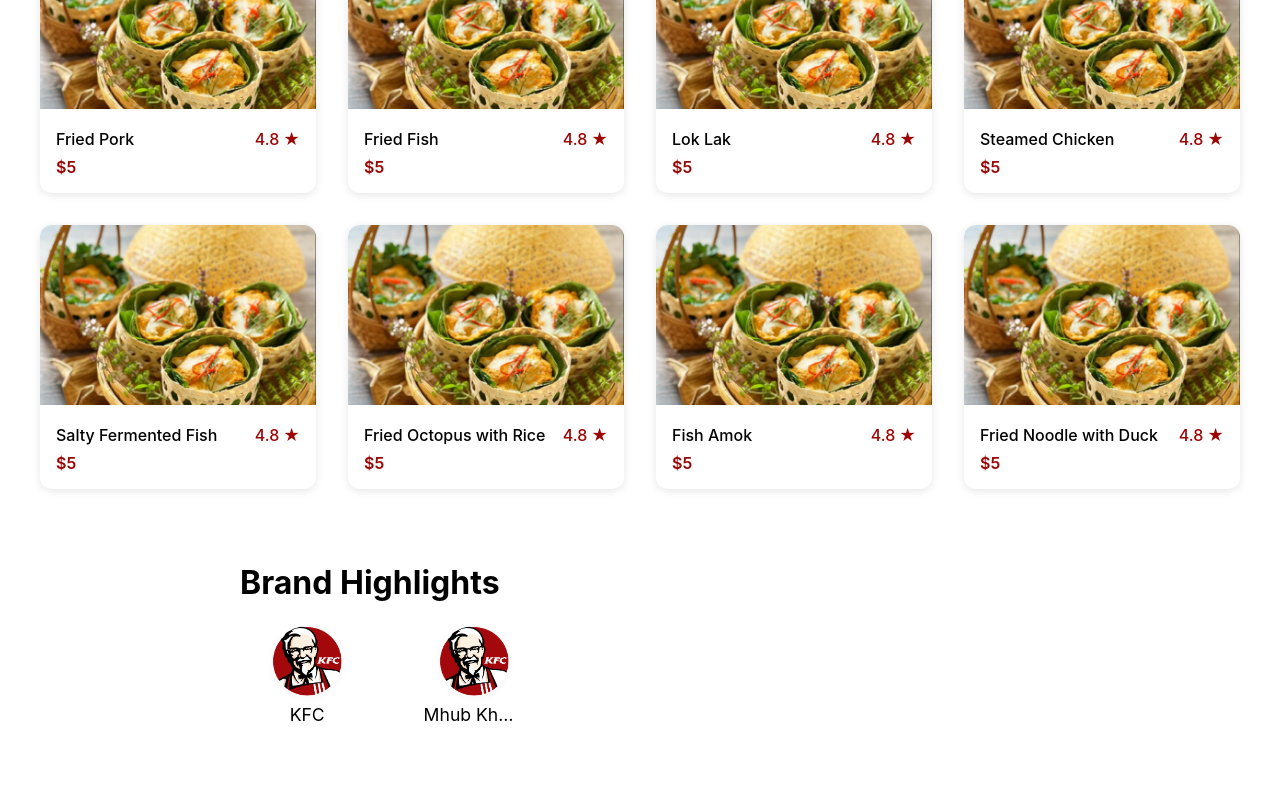
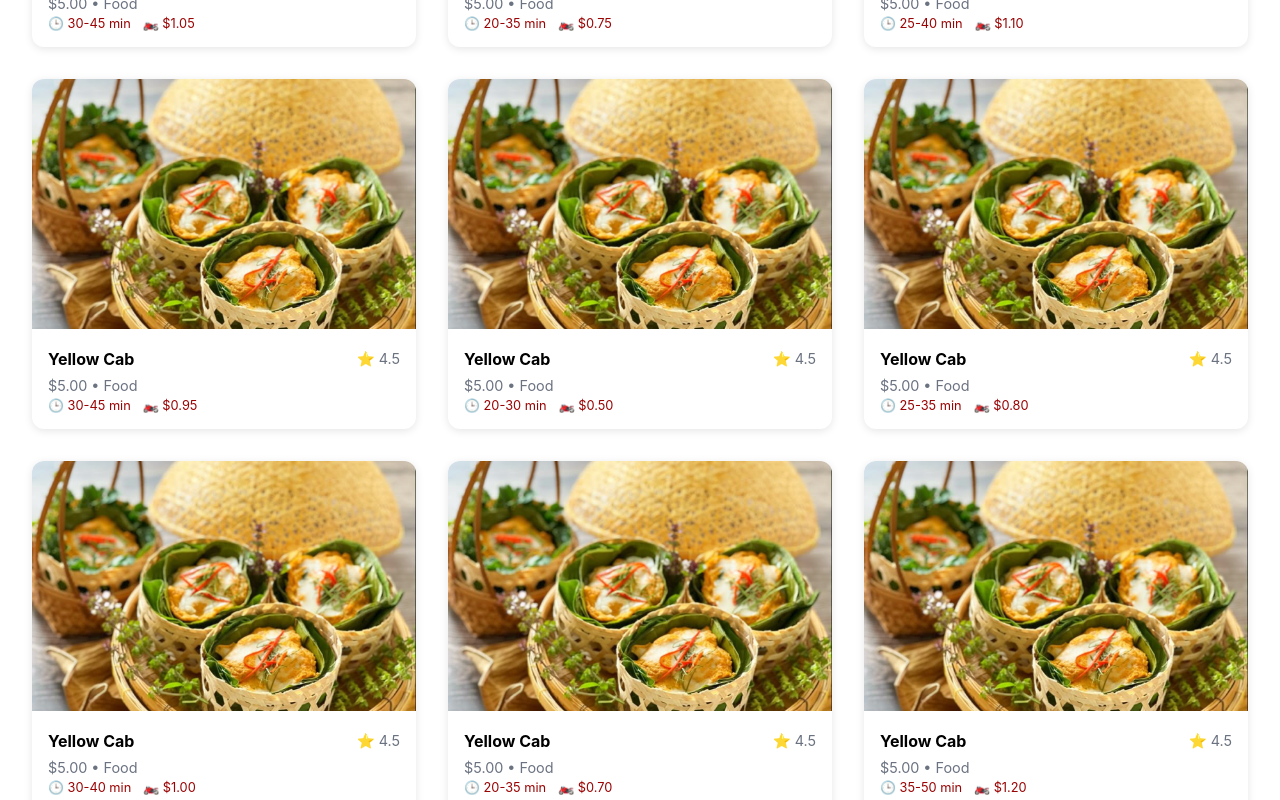
Before and after one commit to Caffeine26/AhaGo, a Vue app: page /client in a window 1280 px wide. Shown: the part 1140-1940 px from the top of the page. Built offline with nearby package versions, Linux system fonts and the light colour scheme.

Commit message:
re-design product card.

```diff
--- a/src/components/product_cards/ProductCard.vue
+++ b/src/components/product_cards/ProductCard.vue
@@ -5,11 +5,14 @@
       <div class="product-header">
         <h3 class="product-title">{{ title }}</h3>
         <div class="product-rating">
-          {{ rating }}
-          <span class="rating-star">★</span>
+          <span class="rating-star">⭐</span> {{ rating }}
         </div>
       </div>
-      <p class="product-price">${{ price }}</p>
+      <p class="product-price">${{ price.toFixed(2) }} &bull; {{ category }}</p>
+      <div class="product-delivery-info">
+        <span class="delivery-time">🕒 {{ deliveryTime }}</span>
+        <span class="delivery-price">🏍️ ${{ deliveryPrice.toFixed(2) }}</span>
+      </div>
     </div>
   </div>
 </template>
@@ -27,6 +30,18 @@
       required: true
     },
     price: {
+      type: Number,
+      required: true
+    },
+    category: {
+      type: String,
+      required: true
+    },
+    deliveryTime: {
+      type: String,
+      required: true
+    },
+    deliveryPrice: {
       type: Number,
       required: true
     },
@@ -54,12 +69,13 @@
 
 .product-image {
   width: 100%;
-  height: 180px;
+  height: 250px;
   object-fit: cover;
 }
 
 .product-info {
   padding: 1rem;
+  position: relative;
 }
 
 .product-header {
@@ -72,24 +88,44 @@
 .product-title {
   margin: 0;
   font-size: 1rem;
-  font-weight: 500;
+  font-weight: 700;
 }
 
 .product-rating {
   display: flex;
   align-items: center;
   gap: 0.25rem;
-  color: #9A0404;
-  font-weight: 500;
+  font-size: 0.9rem;
+  color: #6b7280; /* Gray 500 */
 }
 
 .rating-star {
+  color: #ffc107; /* Amber color for the star */
+}
+
+.product-price {
+  font-size: 0.9rem;
+  color: #6b7280; /* Gray 500 */
+  margin: 0.25rem 0;
+}
+
+.product-delivery-info {
+  display: flex;
+  align-items: center;
+  gap: 0.75rem;
+  font-size: 0.8rem;
+  color: #6b7280; /* Gray 500 */
+}
+
+.delivery-time,
+.delivery-price {
+  display: flex;
+  align-items: center;
+  gap: 0.25rem;
   color: #9A0404;
 }
 
-.product-price {
-  margin: 0;
-  font-weight: 600;
+.delivery-star {
   color: #9A0404;
 }
 </style>
--- a/src/views/client/LandingPage.vue
+++ b/src/views/client/LandingPage.vue
@@ -41,7 +41,9 @@
             :title="product.title"
             :image="product.image"
             :price="product.price"
-            :rating="product.rating"
+            :category="product.category"
+            :delivery-time="product.deliveryTime"
+            :delivery-price="product.deliveryPrice"
           />
         </div>
       </div>
@@ -89,46 +91,46 @@
       ],
       products: [
         // Food (12)
-        { id: 1, title: 'Fish Amok', image: '/src/assets/client/fish-amok.png', price: 5, rating: 4.8, category: 'Food' },
-        { id: 2, title: 'Somlar Korko', image: '/src/assets/client/somlar-korko.png', price: 5, rating: 4.2, category: 'Food' },
-        { id: 3, title: 'Steamed Eggs', image: '/src/assets/client/steamed-eggs.png', price: 5, rating: 4.4, category: 'Food' },
-        { id: 4, title: 'Smlor Broher', image: '/src/assets/client/fish-amok.png', price: 5, rating: 4.4, category: 'Food' },
-        { id: 5, title: 'Fried Pork', image: '/src/assets/client/fish-amok.png', price: 5, rating: 4.8, category: 'Food' },
-        { id: 6, title: 'Fried Fish', image: '/src/assets/client/fish-amok.png', price: 5, rating: 4.8, category: 'Food' },
-        { id: 7, title: 'Lok Lak', image: '/src/assets/client/fish-amok.png', price: 5, rating: 4.8, category: 'Food' },
-        { id: 8, title: 'Steamed Chicken', image: '/src/assets/client/fish-amok.png', price: 5, rating: 4.8, category: 'Food' },
-        { id: 9, title: 'Salty Fermented Fish', image: '/src/assets/client/fish-amok.png', price: 5, rating: 4.8, category: 'Food' },
-        { id: 10, title: 'Fried Octopus with Rice', image: '/src/assets/client/fish-amok.png', price: 5, rating: 4.8, category: 'Food' },
-        { id: 11, title: 'Fish Amok', image: '/src/assets/client/fish-amok.png', price: 5, rating: 4.8, category: 'Food' },
-        { id: 12, title: 'Fried Noodle with Duck', image: '/src/assets/client/fish-amok.png', price: 5, rating: 4.8, category: 'Food' },
+        { id: 1, title: 'Yellow Cab', image: '/src/assets/client/yellow_cab.png', price: 5, rating: 4.8, category: 'Food', deliveryTime: '30-45 min', deliveryPrice: 1.05 },
+        { id: 2, title: 'KFC', image: '/src/assets/client/kfc1.png', price: 5, rating: 4.2, category: 'Food', deliveryTime: '20-35 min', deliveryPrice: 0.75 },
+        { id: 3, title: 'Yellow Cab', image: '/src/assets/client/steamed-eggs.png', price: 5, rating: 4.4, category: 'Food', deliveryTime: '25-40 min', deliveryPrice: 1.10 },
+        { id: 4, title: 'Yellow Cab', image: '/src/assets/client/fish-amok.png', price: 5, rating: 4.4, category: 'Food', deliveryTime: '30-45 min', deliveryPrice: 0.95 },
+        { id: 5, title: 'Yellow Cab', image: '/src/assets/client/fish-amok.png', price: 5, rating: 4.8, category: 'Food', deliveryTime: '20-30 min', deliveryPrice: 0.50 },
+        { id: 6, title: 'Yellow Cab', image: '/src/assets/client/fish-amok.png', price: 5, rating: 4.8, category: 'Food', deliveryTime: '25-35 min', deliveryPrice: 0.80 },
+        { id: 7, title: 'Yellow Cab', image: '/src/assets/client/fish-amok.png', price: 5, rating: 4.8, category: 'Food', deliveryTime: '30-40 min', deliveryPrice: 1.00 },
+        { id: 8, title: 'Yellow Cab', image: '/src/assets/client/fish-amok.png', price: 5, rating: 4.8, category: 'Food', deliveryTime: '20-35 min', deliveryPrice: 0.70 },
+        { id: 9, title: 'Yellow Cab', image: '/src/assets/client/fish-amok.png', price: 5, rating: 4.8, category: 'Food', deliveryTime: '35-50 min', deliveryPrice: 1.20 },
+        { id: 10, title: 'Yellow Cab', image: '/src/assets/client/fish-amok.png', price: 5, rating: 4.8, category: 'Food', deliveryTime: '25-40 min', deliveryPrice: 0.85 },
+        { id: 11, title: 'Yellow Cab', image: '/src/assets/client/fish-amok.png', price: 5, rating: 4.8, category: 'Food', deliveryTime: '30-45 min', deliveryPrice: 1.05 },
+        { id: 12, title: 'Yellow Cab', image: '/src/assets/client/fish-amok.png', price: 5, rating: 4.8, category: 'Food', deliveryTime: '20-30 min', deliveryPrice: 0.60 },
 
         // Dessert (12)
-        { id: 13, title: 'Nom Ahkor', image: '/src/assets/client/dessert.png', price: 3, rating: 4.5, category: 'Dessert' },
-        { id: 14, title: 'Mango Sticky Rice', image: '/src/assets/client/dessert.png', price: 4, rating: 4.7, category: 'Dessert' },
-        { id: 15, title: 'Pumpkin Custard', image: '/src/assets/client/dessert.png', price: 3.5, rating: 4.6, category: 'Dessert' },
-        { id: 16, title: 'Banana in Coconut Milk', image: '/src/assets/client/dessert.png', price: 3, rating: 4.4, category: 'Dessert' },
-        { id: 17, title: 'Sweet Rice Balls', image: '/src/assets/client/dessert.png', price: 3, rating: 4.5, category: 'Dessert' },
-        { id: 18, title: 'Coconut Jelly', image: '/src/assets/client/dessert.png', price: 3, rating: 4.3, category: 'Dessert' },
-        { id: 19, title: 'Taro Cake', image: '/src/assets/client/dessert.png', price: 3, rating: 4.2, category: 'Dessert' },
-        { id: 20, title: 'Palm Sugar Cake', image: '/src/assets/client/dessert.png', price: 3, rating: 4.6, category: 'Dessert' },
-        { id: 21, title: 'Layer Cake', image: '/src/assets/client/dessert.png', price: 3, rating: 4.7, category: 'Dessert' },
-        { id: 22, title: 'Sesame Balls', image: '/src/assets/client/dessert.png', price: 3, rating: 4.5, category: 'Dessert' },
-        { id: 23, title: 'Coconut Pudding', image: '/src/assets/client/dessert.png', price: 3, rating: 4.8, category: 'Dessert' },
-        { id: 24, title: 'Banana Cake', image: '/src/assets/client/dessert.png', price: 3, rating: 4.4, category: 'Dessert' },
+        { id: 13, title: 'Nom Ahkor', image: '/src/assets/client/dessert.png', price: 3, rating: 4.5, category: 'Dessert', deliveryTime: '20-30 min', deliveryPrice: 0.50 },
+        { id: 14, title: 'Mango Sticky Rice', image: '/src/assets/client/dessert.png', price: 4, rating: 4.7, category: 'Dessert', deliveryTime: '25-35 min', deliveryPrice: 0.60 },
+        { id: 15, title: 'Pumpkin Custard', image: '/src/assets/client/dessert.png', price: 3.5, rating: 4.6, category: 'Dessert', deliveryTime: '20-30 min', deliveryPrice: 0.55 },
+        { id: 16, title: 'Banana in Coconut Milk', image: '/src/assets/client/dessert.png', price: 3, rating: 4.4, category: 'Dessert', deliveryTime: '30-40 min', deliveryPrice: 0.70 },
+        { id: 17, title: 'Sweet Rice Balls', image: '/src/assets/client/dessert.png', price: 3, rating: 4.5, category: 'Dessert', deliveryTime: '20-35 min', deliveryPrice: 0.50 },
+        { id: 18, title: 'Coconut Jelly', image: '/src/assets/client/dessert.png', price: 3, rating: 4.3, category: 'Dessert', deliveryTime: '25-35 min', deliveryPrice: 0.65 },
+        { id: 19, title: 'Taro Cake', image: '/src/assets/client/dessert.png', price: 3, rating: 4.2, category: 'Dessert', deliveryTime: '30-40 min', deliveryPrice: 0.70 },
+        { id: 20, title: 'Palm Sugar Cake', image: '/src/assets/client/dessert.png', price: 3, rating: 4.6, category: 'Dessert', deliveryTime: '20-30 min', deliveryPrice: 0.50 },
+        { id: 21, title: 'Layer Cake', image: '/src/assets/client/dessert.png', price: 3, rating: 4.7, category: 'Dessert', deliveryTime: '25-35 min', deliveryPrice: 0.60 },
+        { id: 22, title: 'Sesame Balls', image: '/src/assets/client/dessert.png', price: 3, rating: 4.5, category: 'Dessert', deliveryTime: '20-30 min', deliveryPrice: 0.50 },
+        { id: 23, title: 'Coconut Pudding', image: '/src/assets/client/dessert.png', price: 3, rating: 4.8, category: 'Dessert', deliveryTime: '25-35 min', deliveryPrice: 0.70 },
+        { id: 24, title: 'Banana Cake', image: '/src/assets/client/dessert.png', price: 3, rating: 4.4, category: 'Dessert', deliveryTime: '30-40 min', deliveryPrice: 0.80 },
 
         // Drink (12)
-        { id: 25, title: 'Mango Smoothie', image: '/src/assets/client/drink.png', price: 2.5, rating: 4.6, category: 'Drink' },
-        { id: 26, title: 'Iced Coffee', image: '/src/assets/client/drink.png', price: 2, rating: 4.7, category: 'Drink' },
-        { id: 27, title: 'Sugarcane Juice', image: '/src/assets/client/drink.png', price: 2, rating: 4.5, category: 'Drink' },
-        { id: 28, title: 'Coconut Water', image: '/src/assets/client/drink.png', price: 2, rating: 4.8, category: 'Drink' },
-        { id: 29, title: 'Lime Soda', image: '/src/assets/client/drink.png', price: 2, rating: 4.4, category: 'Drink' },
-        { id: 30, title: 'Milk Tea', image: '/src/assets/client/drink.png', price: 2, rating: 4.6, category: 'Drink' },
-        { id: 31, title: 'Lemon Tea', image: '/src/assets/client/drink.png', price: 2, rating: 4.5, category: 'Drink' },
-        { id: 32, title: 'Passion Fruit Juice', image: '/src/assets/client/drink.png', price: 2, rating: 4.7, category: 'Drink' },
-        { id: 33, title: 'Avocado Shake', image: '/src/assets/client/drink.png', price: 2.5, rating: 4.8, category: 'Drink' },
-        { id: 34, title: 'Pineapple Juice', image: '/src/assets/client/drink.png', price: 2, rating: 4.4, category: 'Drink' },
-        { id: 35, title: 'Orange Juice', image: '/src/assets/client/drink.png', price: 2, rating: 4.6, category: 'Drink' },
-        { id: 36, title: 'Watermelon Juice', image: '/src/assets/client/drink.png', price: 2, rating: 4.5, category: 'Drink' },
+        { id: 25, title: 'Mango Smoothie', image: '/src/assets/client/drink.png', price: 2.5, rating: 4.6, category: 'Drink', deliveryTime: '15-25 min', deliveryPrice: 0.40 },
+        { id: 26, title: 'Iced Coffee', image: '/src/assets/client/drink.png', price: 2, rating: 4.7, category: 'Drink', deliveryTime: '10-20 min', deliveryPrice: 0.30 },
+        { id: 27, title: 'Sugarcane Juice', image: '/src/assets/client/drink.png', price: 2, rating: 4.5, category: 'Drink', deliveryTime: '15-25 min', deliveryPrice: 0.35 },
+        { id: 28, title: 'Coconut Water', image: '/src/assets/client/drink.png', price: 2, rating: 4.8, category: 'Drink', deliveryTime: '10-15 min', deliveryPrice: 0.25 },
+        { id: 29, title: 'Lime Soda', image: '/src/assets/client/drink.png', price: 2, rating: 4.4, category: 'Drink', deliveryTime: '15-20 min', deliveryPrice: 0.30 },
+        { id: 30, title: 'Milk Tea', image: '/src/assets/client/drink.png', price: 2, rating: 4.6, category: 'Drink', deliveryTime: '10-20 min', deliveryPrice: 0.35 },
+        { id: 31, title: 'Lemon Tea', image: '/src/assets/client/drink.png', price: 2, rating: 4.5, category: 'Drink', deliveryTime: '15-20 min', deliveryPrice: 0.30 },
+        { id: 32, title: 'Passion Fruit Juice', image: '/src/assets/client/drink.png', price: 2, rating: 4.7, category: 'Drink', deliveryTime: '15-25 min', deliveryPrice: 0.40 },
+        { id: 33, title: 'Avocado Shake', image: '/src/assets/client/drink.png', price: 2.5, rating: 4.8, category: 'Drink', deliveryTime: '20-30 min', deliveryPrice: 0.50 },
+        { id: 34, title: 'Pineapple Juice', image: '/src/assets/client/drink.png', price: 2, rating: 4.4, category: 'Drink', deliveryTime: '10-20 min', deliveryPrice: 0.30 },
+        { id: 35, title: 'Orange Juice', image: '/src/assets/client/drink.png', price: 2, rating: 4.6, category: 'Drink', deliveryTime: '15-20 min', deliveryPrice: 0.35 },
+        { id: 36, title: 'Watermelon Juice', image: '/src/assets/client/drink.png', price: 2, rating: 4.5, category: 'Drink', deliveryTime: '15-25 min', deliveryPrice: 0.40 },
       ],
       brands: [
         { name: 'KFC', logo: '/src/assets/client/kfc.png' },
@@ -164,16 +166,16 @@
 <style scoped>
 .landing-page {
   padding: 2rem;
-  max-width: 1200px;
-  margin: 0 auto;
 }
 
 .hero-section {
   background-image: url('@/assets/client/banner.png');
   background-size: cover;
   background-position: center;
-  padding: 4rem 2rem;
-  border-radius: 16px;
+  padding: 6rem 2rem;
+  max-width: 1700px;
+  margin: 0 auto;
+  border-radius: 0 0 16px 16px;
   color: white;
   text-align: center;
   margin-bottom: 3rem;
@@ -246,7 +248,7 @@
 
 .products-grid {
   display: grid;
-  grid-template-columns: repeat(4, 1fr);
+  grid-template-columns: repeat(3, 1fr);
   gap: 2rem;
 }
 
```
Also changed, not shown: src/assets/client/kfc1.png (added), src/assets/client/yellow_cab.png (added).
